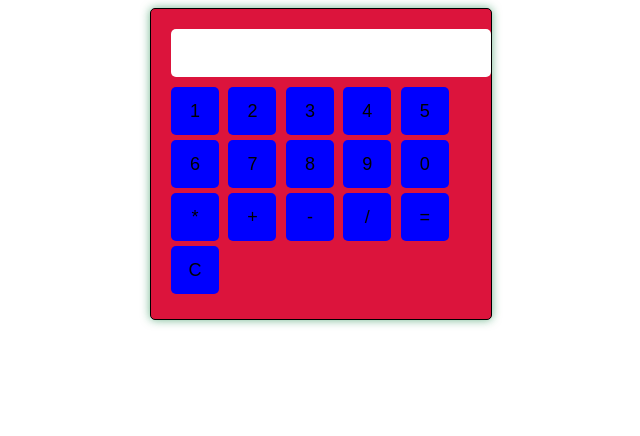
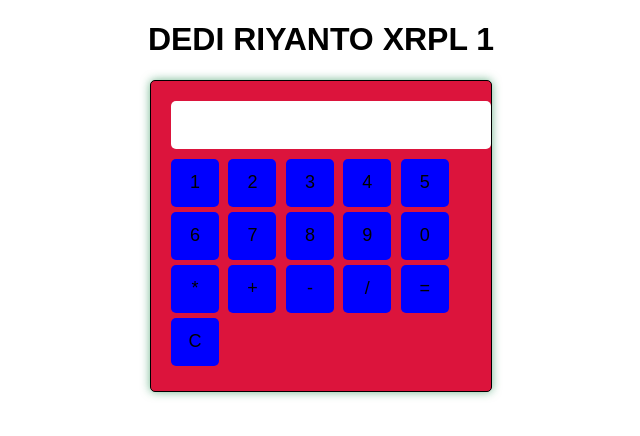
Before and after one commit to DediRpl1/kalkulator-dedi, a plain HTML site: page index.html in a window 1280 px wide. Shown: the whole page, without its empty margins (319-959 px from the left). Drawn offline with Linux system fonts and the light colour scheme.

Commit message:
Update index.html

```diff
--- a/index.html
+++ b/index.html
@@ -1,6 +1,7 @@
 <!DOCTYPE html>
 <html lang="en">
 <head>
+    <h1 align="center">DEDI RIYANTO XRPL 1</h1>
     <meta charset="UTF-8">
     <meta name="viewport" content="width=device-width, initial-scale=1.0">
     <title>Kalkulator</title>
```
